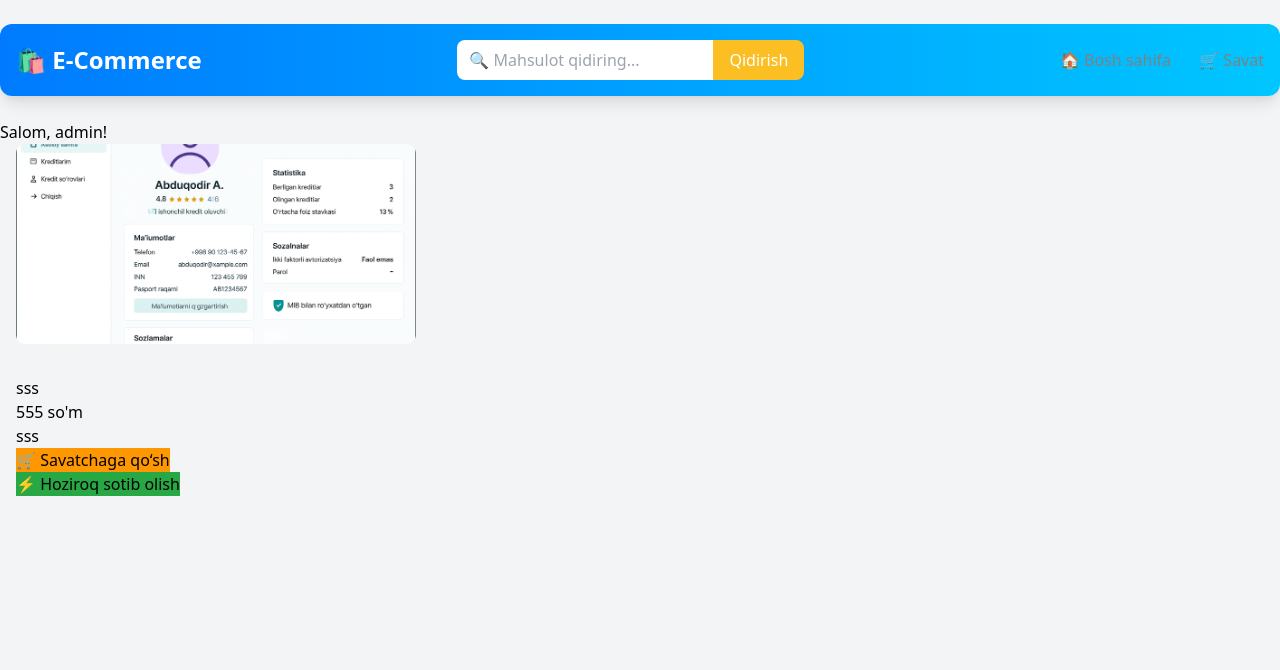
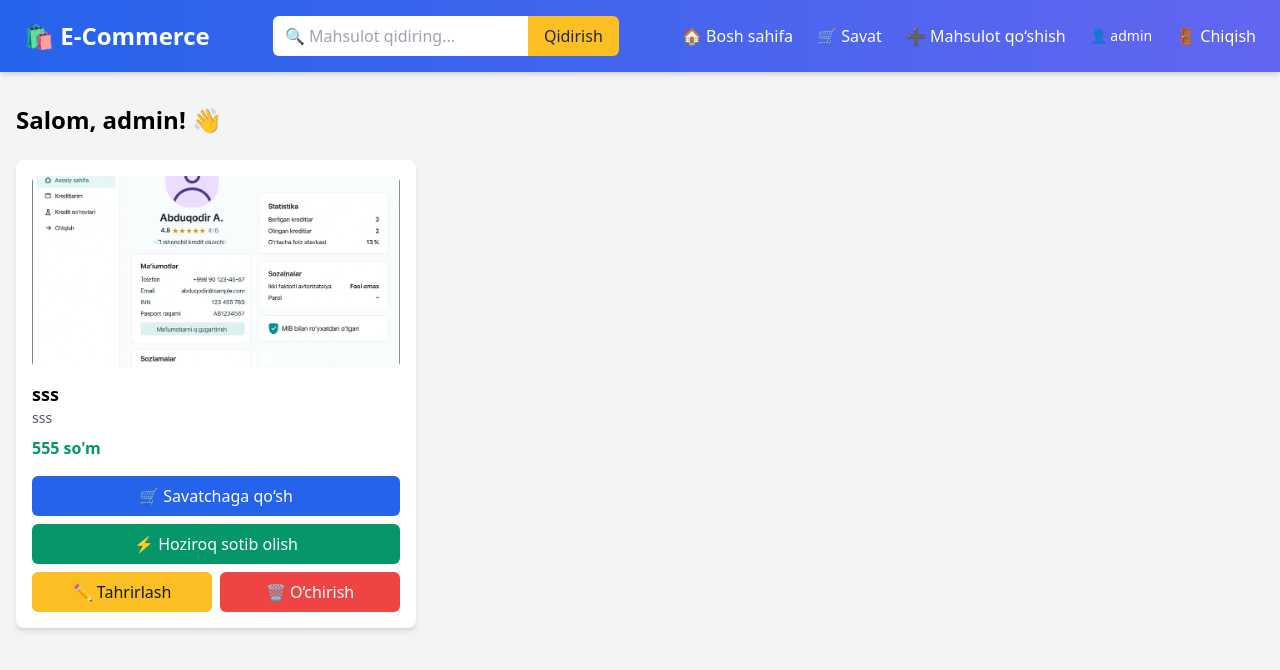
Before and after one commit to Abduqod1rr/mini-ecommerce-learning-project, a Django app: page / in a window 1280 px wide. Shown: the top 670 px of the page. Run offline with Django 5.2, Linux system fonts and the light colour scheme; a user stored in the database is signed in; data comes from the database, SQL or seed files in the repository.

Commit message:
the working version

```diff
--- a/store/templates/home.html
+++ b/store/templates/home.html
@@ -1,127 +1,106 @@
 <!DOCTYPE html>
-<html lang="en">
+<html lang="uz">
 <head>
   <meta charset="UTF-8">
-    <title>{{ title }}</title>
-    <link rel="stylesheet" href="/static/store/css/home.css">
-</head>
-<body>
-
-    <br>
-   <!DOCTYPE html>
-<html lang="en">
-<head>
-    <meta charset="UTF-8">
-    <title>Home - E-Commerce</title>
+  <title>🏠 Home - E-Commerce</title>
   <link href="https://cdn.jsdelivr.net/npm/tailwindcss@2.2.19/dist/tailwind.min.css" rel="stylesheet">
-    <style>
-        /* Qo'shimcha custom CSS */
-        .navbar {
-            background: linear-gradient(90deg, #007bff, #00c6ff);
-            padding: 16px;
-            border-radius: 12px;
-            margin-bottom: 24px;
-        }
-        .navbar a {
-            color: gray;
-            font-weight: 500;
-            transition: color 0.2s ease-in-out;
-        }
-        .navbar a:hover {
-            color: #ffe082;
-        }
-        .search-input {
-            border-radius: 8px 0 0 8px;
-            color:gray;
-        }
-        .search-btn {
-            border-radius: 0 8px 8px 0;
-        }
-    </style>
 </head>
 <body class="bg-gray-100">
 
-    <!-- Navbar -->
-    <header class="navbar flex justify-between items-center shadow-lg">
+  <!-- ===== Navbar ===== -->
+  <header class="bg-gradient-to-r from-blue-600 to-indigo-500 text-white shadow-md">
+    <div class="max-w-7xl mx-auto flex justify-between items-center py-4 px-6">
       <!-- Logo -->
-        <div class="text-2xl font-bold text-white">🛍️ E-Commerce</div>
+      <div class="text-2xl font-bold">🛍️ E-Commerce</div>
 
       <!-- Search -->
       <form method="get" action="{% url 'search' %}" class="flex">
         <input
-                type="text bg-green"
+          type="text"
           name="q"
           placeholder="🔍 Mahsulot qidiring..."
-                class="search-input px-3 py-2 w-64 focus:outline-none"
+          class="px-3 py-2 rounded-l-md focus:outline-none text-gray-700"
         >
         <button
           type="submit"
-                class="search-btn bg-yellow-400 text-red px-4 hover:bg-grey-500">
+          class="bg-yellow-400 hover:bg-yellow-500 text-gray-800 px-4 rounded-r-md">
           Qidirish
         </button>
       </form>
 
       <!-- Links -->
-        <nav class="space-x-6">
-            <a href="{% url 'home' %}">🏠 Bosh sahifa</a>
-            <a href="{% url 'seecart' %}">🛒 Savat</a>
+      <nav class="flex space-x-6 items-center">
+        <a href="{% url 'home' %}" class="hover:underline">🏠 Bosh sahifa</a>
+        <a href="{% url 'seecart' %}" class="hover:underline">🛒 Savat</a>
+        <a href="{% url 'add_pr' %}" class="hover:underline">➕ Mahsulot qo‘shish</a>
 
+        {% if user.is_authenticated %}
+          <span class="text-sm">👤 {{ user.username }}</span>
+          <a href="{% url 'logout' %}" class="hover:underline">🚪 Chiqish</a>
+        {% else %}
+          <a href="{% url 'login' %}" class="hover:underline">🔑 Kirish</a>
+          <a href="{% url 'register' %}" class="hover:underline">📝 Ro‘yxatdan o‘tish</a>
+        {% endif %}
       </nav>
+    </div>
   </header>
 
-    <!-- Products -->
-    <div class="max-w-5xl mx-auto grid grid-cols-1 md:grid-cols-3 gap-6">
-        {% for product in products %}
-        <div class="bg-white shadow rounded-lg p-4">
-            <img src="{{ product.image.url }}"  alt="{{ product.title }}"  class="w-48 h-48 object-cover rounded-lg">
-            <h2 class="text-lg font-bold mt-2">{{ product.title }}</h2>
-            <p class="text-gray-700">${{ product.price }}</p>
-            <p class="text-sm text-gray-500">{{ product.about }}</p>
+  <!-- ===== Content ===== -->
+  <main class="max-w-7xl mx-auto py-8 px-4">
+    <h1 class="text-2xl font-bold mb-6">Salom, {{ user.username }}! 👋</h1>
+
+    {% if product %}
+      <div class="grid grid-cols-1 sm:grid-cols-2 md:grid-cols-3 gap-6">
+        {% for p in product %}
+          <div class="bg-white rounded-lg shadow-md p-4 flex flex-col">
+            <!-- Product image -->
+            <img src="{{ p.image.url }}"
+                 alt="{{ p.title }}"
+                 class="h-48 w-full object-cover rounded-md">
+
+            <!-- Meta -->
+            <h2 class="text-lg font-semibold mt-3">{{ p.title }}</h2>
+            <p class="text-gray-600 text-sm line-clamp-2">{{ p.about|truncatewords:15 }}</p>
+            <p class="text-green-600 font-bold mt-2">{{ p.price|floatformat:0 }} so'm</p>
+
+            <!-- Actions -->
+            <div class="mt-4 space-y-2">
+              <form action="{% url 'add_pr_to_cart' p.id %}" method="post">
+                {% csrf_token %}
+                <button type="submit"
+                        class="w-full bg-blue-600 hover:bg-blue-700 text-white py-2 rounded-md">
+                  🛒 Savatchaga qo‘sh
+                </button>
+              </form>
+              <form action="{% url 'add_pr_to_order' p.id %}" method="post">
+                {% csrf_token %}
+                <button type="submit"
+                        class="w-full bg-green-600 hover:bg-green-700 text-white py-2 rounded-md">
+                  ⚡ Hoziroq sotib olish
+                </button>
+              </form>
+
+              <!-- Agar mahsulot o'ziniki bo'lsa -->
+              {% if p.seller == user %}
+                <div class="flex gap-2 mt-2">
+                  <a href="{% url 'update' p.id %}"
+                     class="flex-1 text-center bg-yellow-400 hover:bg-yellow-500 text-gray-900 py-2 rounded-md">
+                    ✏️ Tahrirlash
+                  </a>
+                  <a href="{% url 'delbycbv' p.id %}"
+                     class="flex-1 text-center bg-red-500 hover:bg-red-600 text-white py-2 rounded-md">
+                    🗑️ O‘chirish
+                  </a>
                 </div>
-        {% empty %}
+              {% endif %}
+            </div>
+          </div>
         {% endfor %}
       </div>
+    {% else %}
+      <p class="text-gray-500 text-center text-lg">Mahsulotlar yo‘q 😢</p>
+    {% endif %}
+  </main>
 
 </body>
 </html>
-
-    <!-- 🔥 Content -->
-    <main class="home-container">
-        <h1>Salom, {{ user.username }}!</h1>
-
-        {% if product %}
-    <div class="max-w-8xl mx-auto px-4">
-            <div class="grid grid-cols-1 md:grid-cols-3 gap-6">
-                {% for p in product %}
-                <div class="product-card">
-                    <div class="image-wrapper">
-                        <img src="{{ p.image.url }}"
-                                 alt="{{ p.title }}"
-                                 style=" height:200px; width:3000px; object-fit:cover; border-radius:9px">
-
-                    </div>
-                    <h2>{{ p.title }}</h2>
-                    <p class="price">{{ p.price|floatformat:0 }} so'm</p>
-                    <p class="about">{{ p.about|truncatewords:15 }}</p>
-
-                    <div class="actions">
-                        <form action="{% url 'add_pr_to_cart' p.id %}" method="post">
-                            {% csrf_token %}
-                            <button type="submit" class="btn-cart">🛒 Savatchaga qo‘sh</button style="border-radius:9px;">
-                        </form>
-                        <form action="{% url 'add_pr_to_order' p.id %}" method="post">
-                            {% csrf_token %}
-                            <button type="submit" class="btn-buy">⚡ Hoziroq sotib olish</button>
-                        </form>
-                    </div>
-                </div>
-
-                {% endfor %}
-            </div>
-    </div>
-        {% else %}
-            <p class="empty">Mahsulotlar yo‘q 😢</p>
-        {% endif %}
-    </main>
-</body>
-</html>
--- a/store/views.py
+++ b/store/views.py
@@ -32,7 +32,7 @@ def loginvw(request):
 
 
 from django.contrib.auth import get_user_model
-from store.models import Product
+
 
 
 class AddProductView(LoginRequiredMixin,CreateView):
```
Lines whose indentation alone changed are shown as unchanged.
